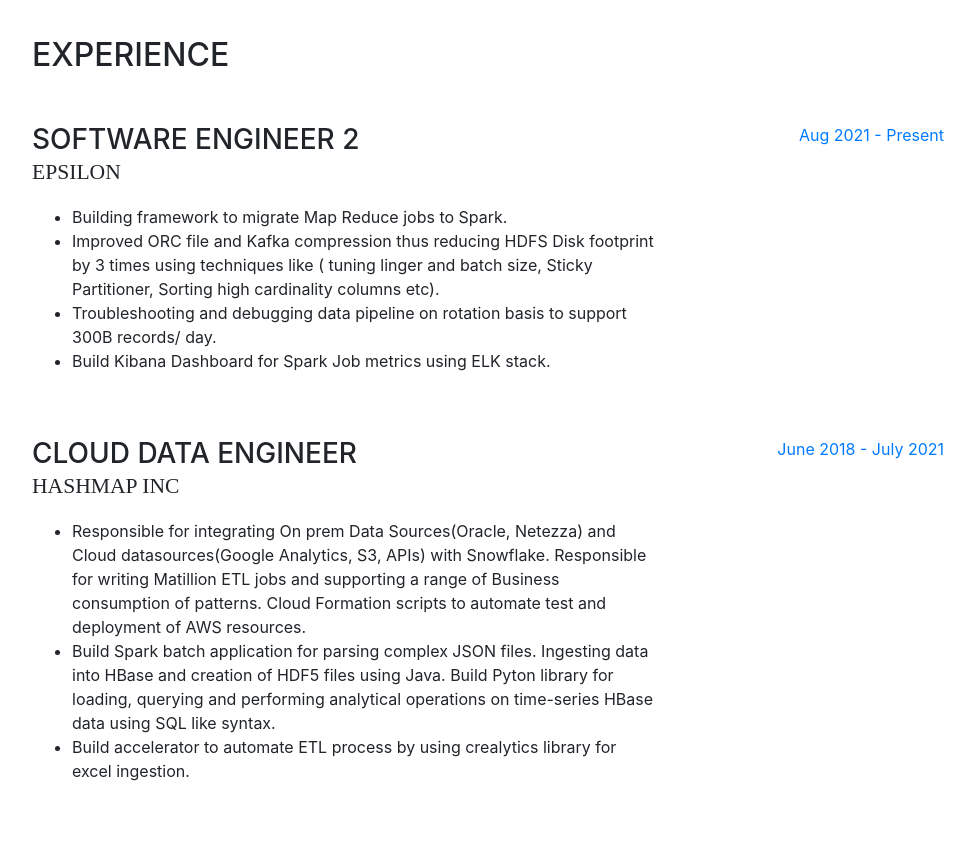
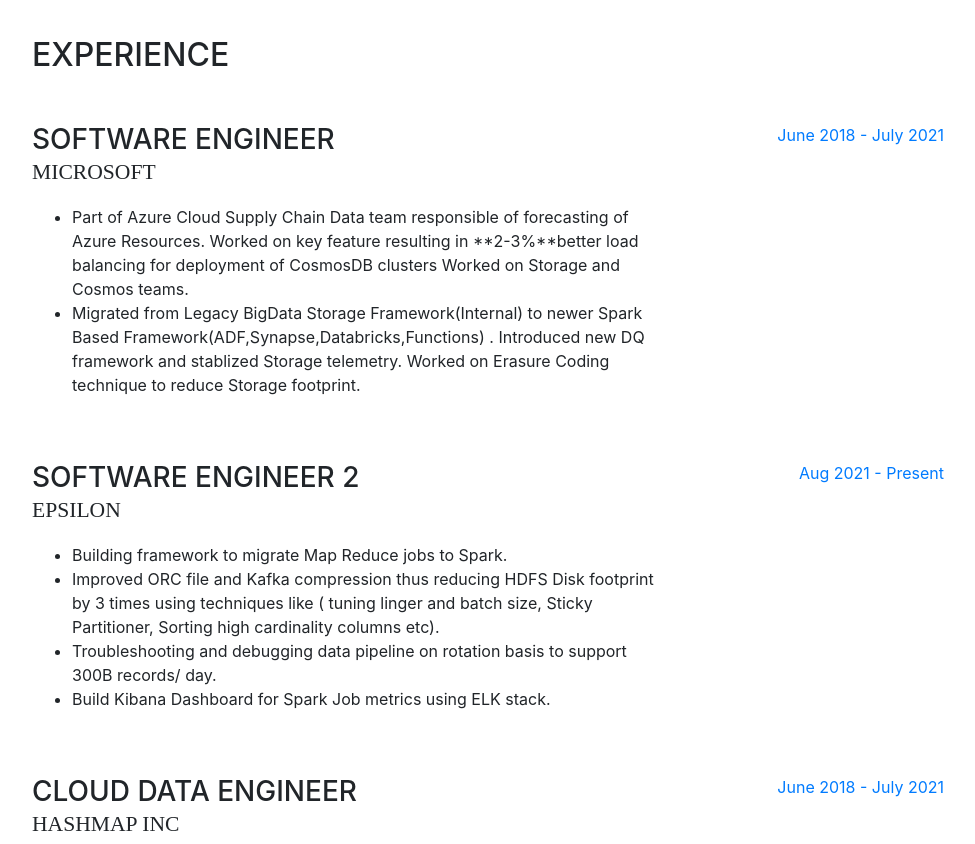
Before and after one commit to nk2242696/nk2242696.github.io, a website with bundled scripts: page index.html in a window 1280 px wide. Shown: the part 1340-2184 px from the top of the page, without its empty margins (288-1263 px from the left). Built offline with nearby package versions, Linux system fonts and the light colour scheme; a web font is replaced by a local one.

Commit message:
Update info

```diff
--- a/index.html
+++ b/index.html
@@ -118,6 +118,24 @@
       <section class="resume-section p-3 p-lg-5 d-flex flex-column" id="experience">
         <div class="my-auto">
           <h2 class="mb-5">Experience</h2>
+
+          <div class="resume-item d-flex flex-column flex-md-row mb-5">
+            <div class="resume-content mr-auto">
+              <h3 class="mb-0">Software Engineer</h3>
+              <div class="subheading mb-3" border="1" bgcolor="#00cc99">Microsoft</div>
+              <ul border="1" bgcolor="#00cc99">
+                <li>Part of Azure Cloud Supply Chain Data team responsible of forecasting of Azure Resources.
+                Worked on key feature resulting in **2-3%**better load balancing for deployment of CosmosDB clusters
+                Worked on Storage and Cosmos teams. </li>
+                <li>Migrated from Legacy BigData Storage Framework(Internal) to newer Spark Based
+                Framework(ADF,Synapse,Databricks,Functions) . Introduced new DQ framework and stablized Storage telemetry. Worked on
+                Erasure Coding technique to reduce Storage footprint.</li>
+              </ul>
+            </div>
+            <div class="resume-date text-md-right">
+              <span class="text-primary">June 2018 - July 2021</span>
+            </div>
+          </div>
 
           <div class="resume-item d-flex flex-column flex-md-row mb-5">
             <div class="resume-content mr-auto">
@@ -289,7 +307,7 @@
               Won AIT Pune Tech Quiz</li>
             <li>
               <i class="fa-li fa fa-trophy text-warning"></i>
-              2<sup>st</sup>
+              2<sup>nd</sup>
               Runner Up Inter College Chess Tournament</li>
             <li>
               <i class="fa-li fa fa-trophy text-warning"></i>
```
